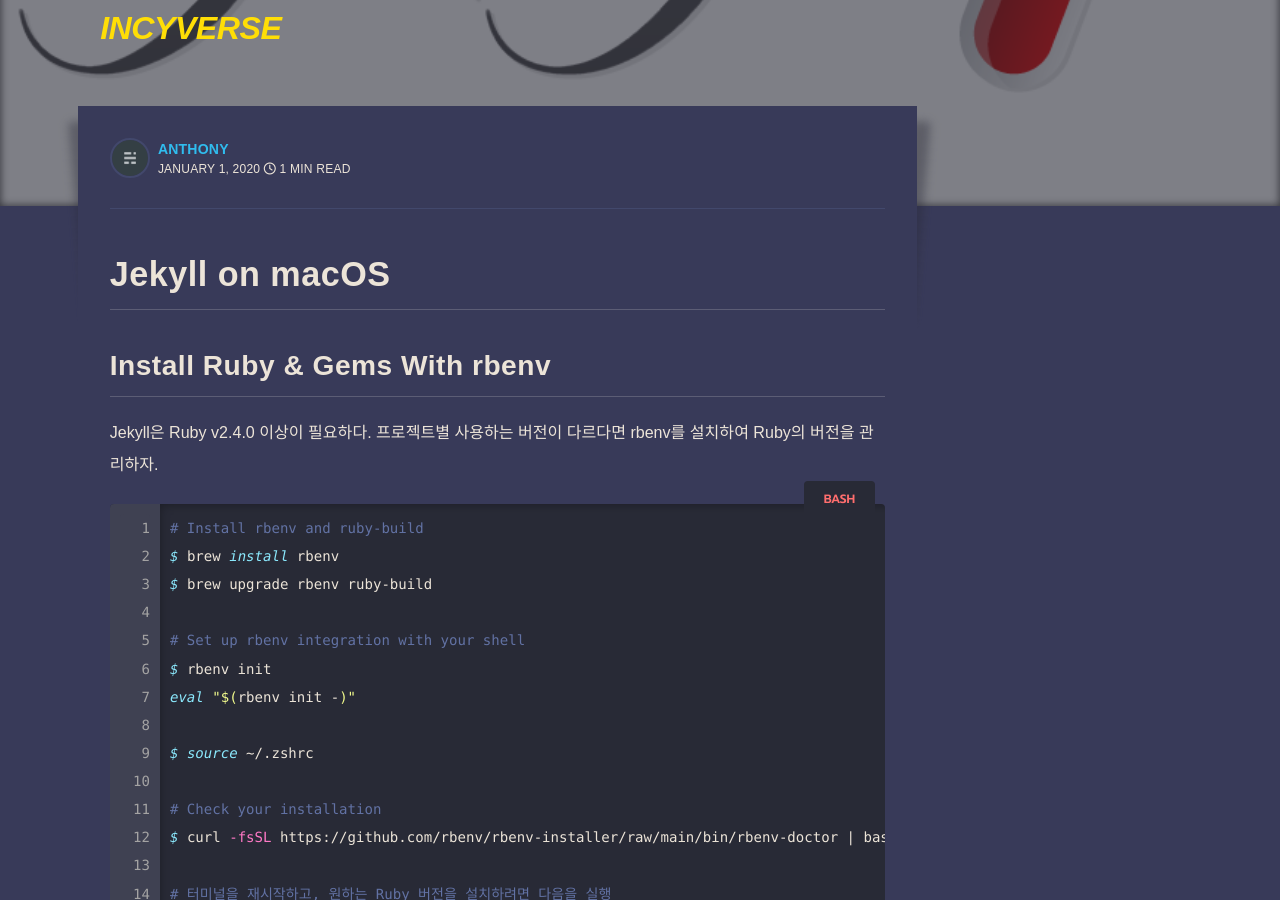
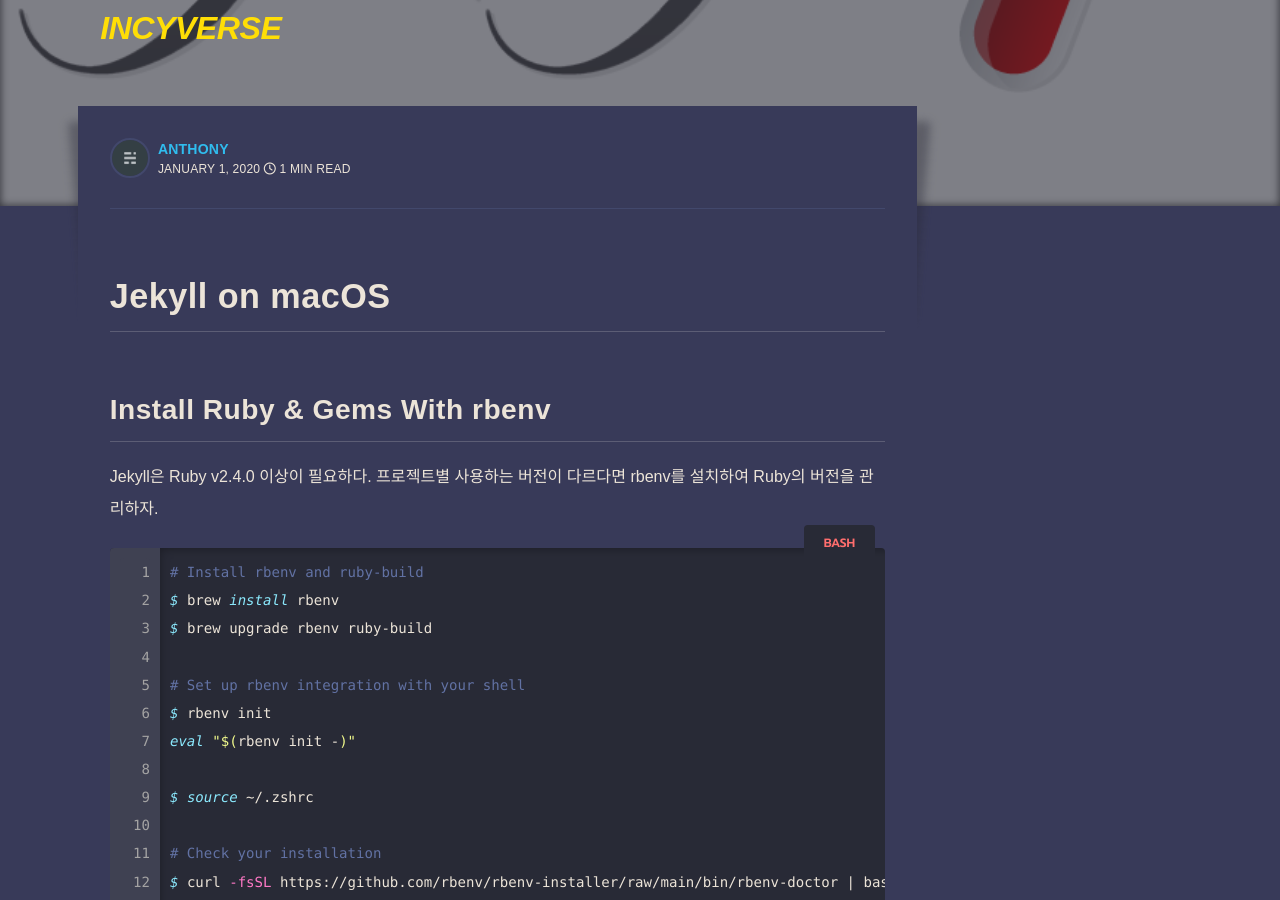
Before and after one commit to incyverse/incyverse.github.io, a Jekyll site: the page built from _posts/2020-01-01-jekyll-on-mac.md, in a window 1280 px wide and 900 px high, scrolled down 514 px. Built offline with Jekyll 4.4.1, drawn with Linux system fonts in a browser that asks for light colours; nearby versions of some CDN libraries; some web fonts are replaced.

Commit message:
Initial commit

```diff
--- a/_sass/component/_markdown.scss
+++ b/_sass/component/_markdown.scss
@@ -32,7 +32,7 @@
     //color: hsla(0, 0%, 100%, 0.9);
     letter-spacing: 0.5px;
     line-height: 1.3;
-    margin: 2.8rem 0 0.2rem;
+    margin: 5rem 0 0.2rem;
     text-rendering: optimizeLegibility;
   }
 
```
